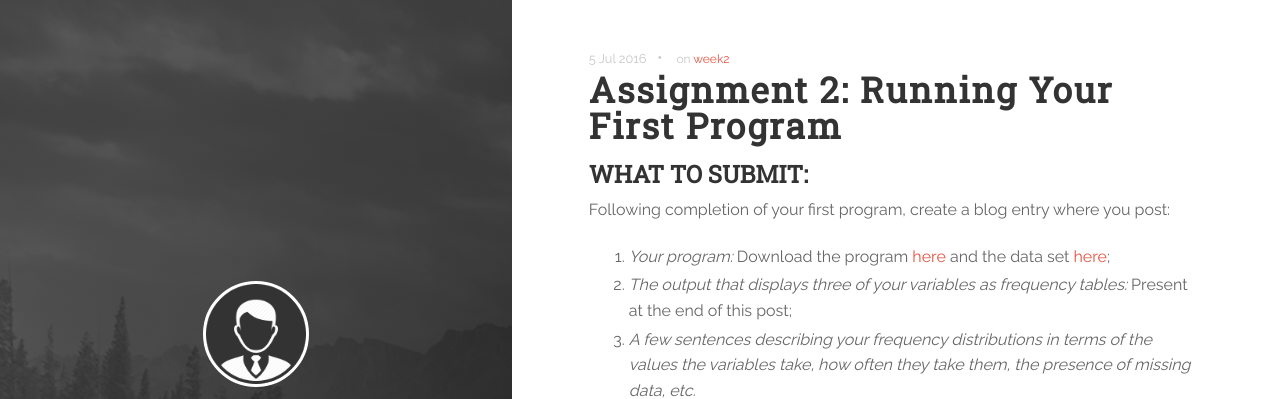
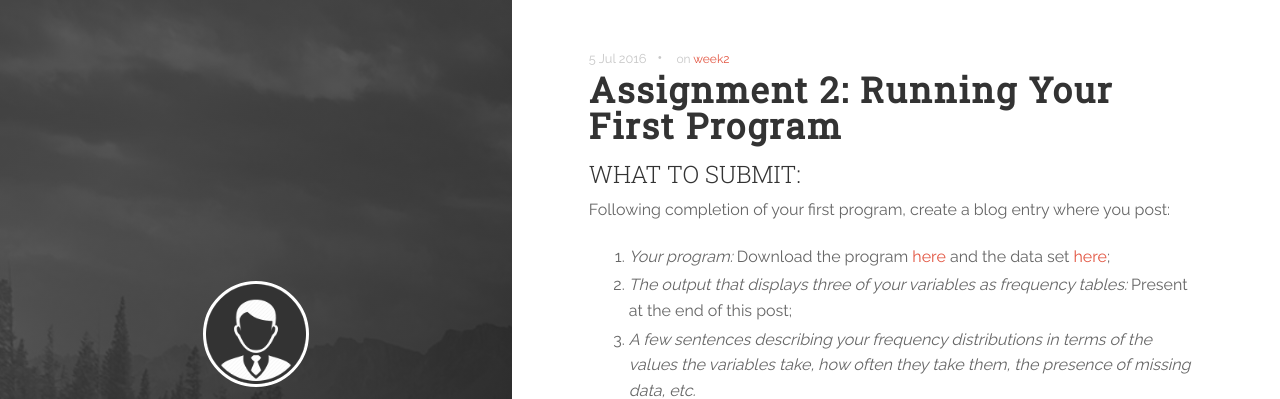
Before and after one commit to yan-duarte/yan-duarte.github.io, a Jekyll site: the page built from _posts/2016-07-05-Assignment2.md, in a window 1280 px wide. Shown: the top 399 px of the page. Built offline with Jekyll 4.4.1, drawn with Linux system fonts in a browser that asks for light colours; nearby versions of some CDN libraries.

```diff
--- a/_posts/2016-07-05-Assignment2.md
+++ b/_posts/2016-07-05-Assignment2.md
@@ -10,7 +10,7 @@ tags:
 title: 'Assignment 2: Running Your First Program'
 ---
 
-## **WHAT TO SUBMIT:**
+## WHAT TO SUBMIT:
 
 Following completion of your first program, create a blog entry where you post:
 
```
